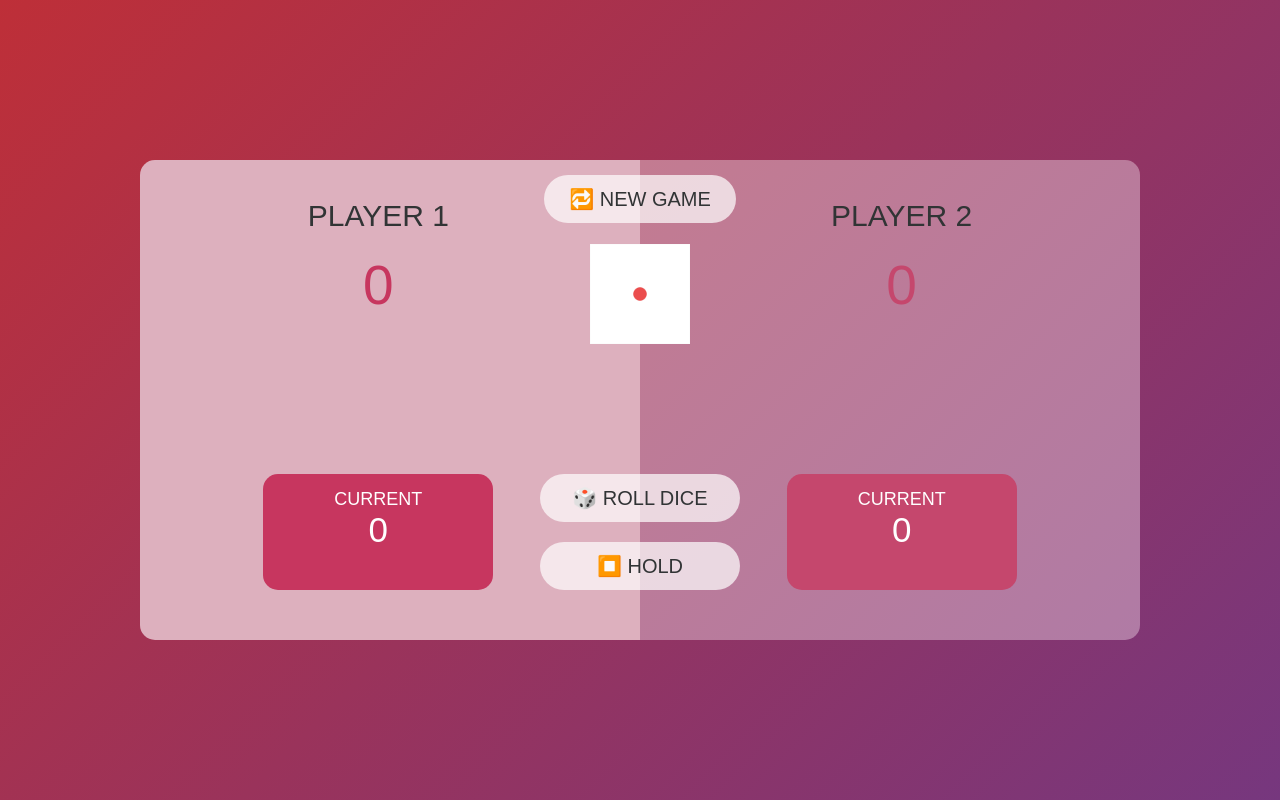
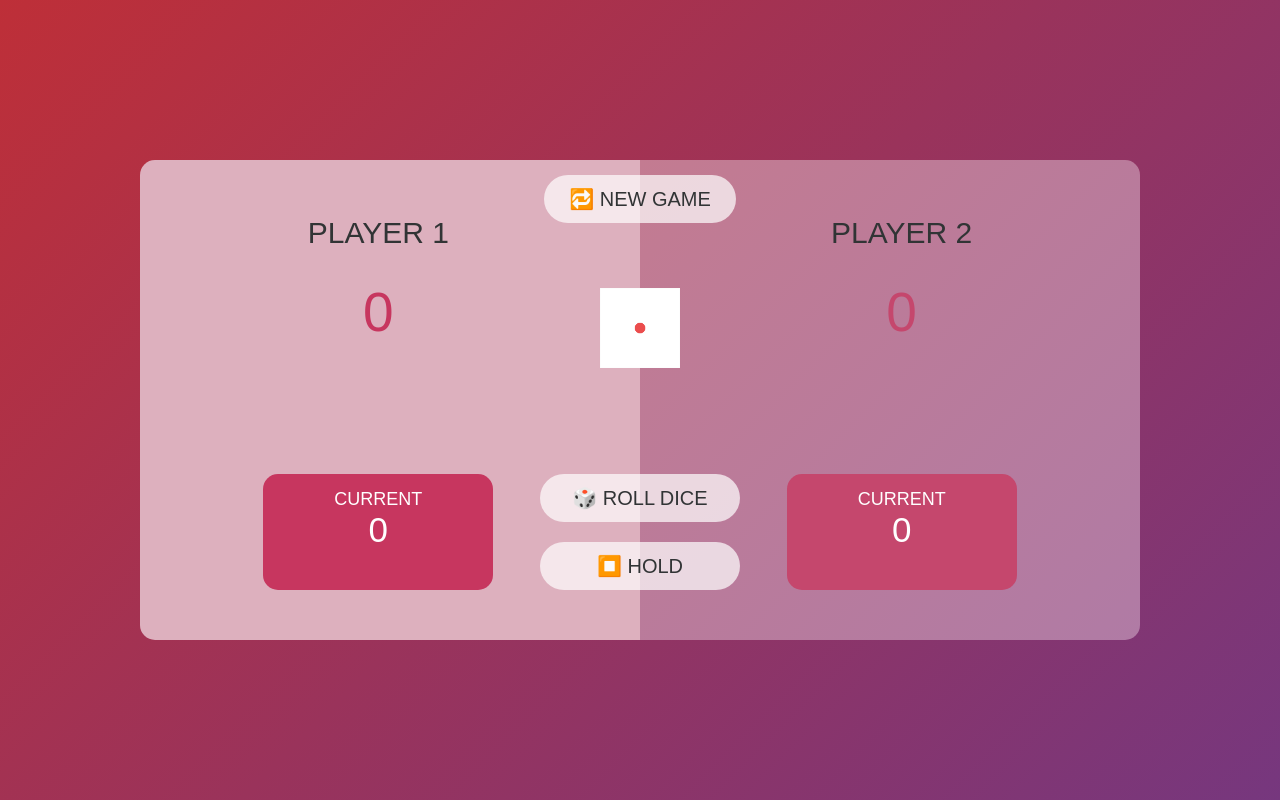
Before and after one commit to anapetrovic4/pig-game, a plain HTML site: page index.html in a window 1280 px wide. Drawn offline with Linux system fonts and the light colour scheme.

Commit message:
modified html and css alignments

```diff
--- a/index.html
+++ b/index.html
@@ -15,14 +15,14 @@
       </div>
       <div class="upper-container">
         <div class="player1">
-          PLAYER 1
+          <p>PLAYER 1</p>
           <h2 class="score1">0</h2>
         </div>
         <div id="dice" class="dice hidden">
           <img src="dice-1.png" alt="" />
         </div>
         <div class="player2">
-          PLAYER 2
+          <p>PLAYER 2</p>
           <h2 class="score2">0</h2>
         </div>
       </div>
--- a/script.js
+++ b/script.js
@@ -9,5 +9,3 @@ document.getElementById("newGameBtn").addEventListener("click", function () {
 document.getElementById("rollDiceBtn").addEventListener("click", function () {
   document.getElementById("dice").style.visibility = "visible";
 });
-
-// Hold Button Click
--- a/style.css
+++ b/style.css
@@ -95,10 +95,15 @@ body {
   color: #c5476d;
 }
 
+.player1 p,
+.player2 p {
+  padding-top: 13px
+}
+
 /* Dice Styles */
 
 .dice img {
-  width: 100px;
+  width: 80px;
   height: auto;
 }
 
@@ -107,7 +112,7 @@ body {
   justify-content: center;
   align-items: center;
   z-index: 2;
-  margin-top: 60px;
+  margin-top: 130px;
   width: 200px;
 }
 
@@ -175,7 +180,7 @@ body {
 
 .buttons-up {
   align-self: center;
-  z-index: 2;
+  z-index: 10;
   margin-top: 15px;
 }
 
```
